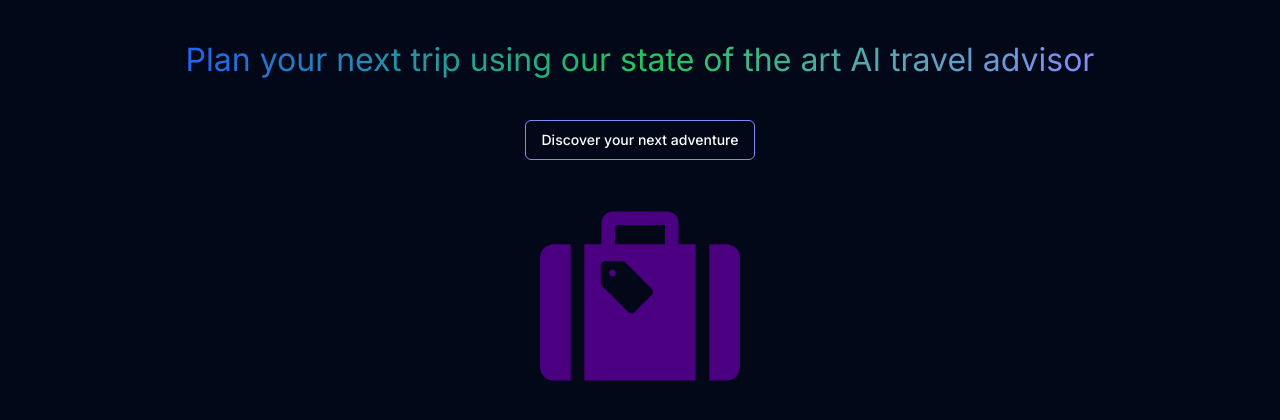
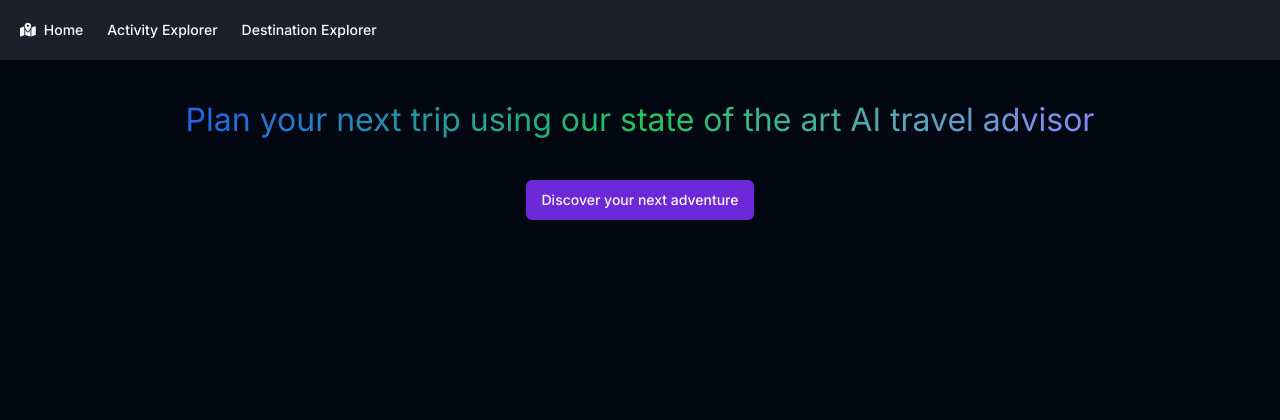
Before and after one commit to eric26009/travel-advisor-ai-frontend, a Next.js app in the folder tomatoegg/: page / in a window 1280 px wide. Shown: the top 420 px of the page. Built offline with nearby package versions, Linux system fonts and the light colour scheme.

Commit message:
routing updated and theme

```diff
--- a/tomatoegg/src/app/components/navbar.tsx
+++ b/tomatoegg/src/app/components/navbar.tsx
@@ -1,5 +1,44 @@
+"use client";
+
+import Link from "next/link";
 import React from "react";
+import { usePathname, useSearchParams } from "next/navigation";
 
 export default function Navbar() {
-  return <div>Navbar</div>;
+  const pathName = usePathname();
+  const params = useSearchParams();
+  const typeParam = params.get("type");
+  return (
+    <nav className="p-5 bg-white bg-opacity-10 flex-col gap-6 text-sm font-medium flex items-center sm:flex-col md:flex-row md:gap-5 lg:gap-6">
+      <Link
+        href="/"
+        className={`flex items-center gap-2 text-${
+          pathName === "/" ? "primary" : "muted"
+        }-foreground transition-colors hover:text-foreground`}
+      >
+        <i className="fa-solid fa-map-location-dot"></i>
+        Home
+      </Link>
+      <Link
+        href={{ pathname: "/explorer", query: { type: "activity" } }}
+        className={`text-${
+          pathName === "/explorer" && typeParam === "activity"
+            ? "primary"
+            : "muted"
+        }-foreground transition-colors hover:text-foreground`}
+      >
+        Activity Explorer
+      </Link>
+      <Link
+        href={{ pathname: "/explorer", query: { type: "destination" } }}
+        className={`text-${
+          pathName === "/explorer" && typeParam === "destination"
+            ? "primary"
+            : "muted"
+        }-foreground transition-colors hover:text-foreground`}
+      >
+        Destination Explorer
+      </Link>
+    </nav>
+  );
 }
--- a/tomatoegg/src/app/components/travelPlanner.tsx
+++ b/tomatoegg/src/app/components/travelPlanner.tsx
@@ -1,9 +1,11 @@
 "use client";
 import axios from "axios";
-import React, { useState } from "react";
+import React, { useEffect, useState } from "react";
 import { Spinner } from "./spinner/Spinner";
 import AirplaneImage from "./airplaneImage";
 import "./index.css";
+import { useRouter, useSearchParams } from "next/navigation";
+import Link from "next/link";
 
 const months = [
   "January",
@@ -27,7 +29,13 @@
 ];
 
 const TravelPlanner = () => {
-  const [selectKnownLocation, setSelectKnownLocation] = useState(true);
+  const params = useSearchParams();
+  const router = useRouter();
+  const paramType = params.get("type");
+
+  const [selectKnownLocation, setSelectKnownLocation] = useState(
+    paramType === "activity" ? true : false
+  );
   const [destination, setDestination] = useState("");
   const [startLocation, setStartLocation] = useState("");
   const [travelType, setTravelType] = useState("roadtrip");
@@ -38,13 +46,9 @@
   const [destinations, setDestinations] = useState([]);
   const [loading, setLoading] = useState(false);
 
-  const handleLocationClick = (value: boolean) => {
-    setSelectKnownLocation(value);
-    // setDestination("");
-    // setStartLocation("");
-    // setTravelType("");
-    // setMonth("");
-  };
+  useEffect(() => {
+    setSelectKnownLocation(paramType === "activity" ? true : false);
+  }, [paramType]);
 
   const submit = () => {
     setError("");
@@ -118,20 +122,24 @@
         <div className="flex flex-col w-full px-8">
           <div className="flex border-b">
             <div className="-mb-px mr-1 w-full">
-              <button
+              <Link
                 className={selectKnownLocation ? "tab-active" : "tab-inactive"}
-                onClick={() => handleLocationClick(true)}
+                href={{
+                  query: { type: "activity" },
+                }}
               >
                 Known Location
-              </button>
+              </Link>
             </div>
             <div className="-mb-px w-full">
-              <button
+              <Link
                 className={selectKnownLocation ? "tab-inactive" : "tab-active"}
-                onClick={() => handleLocationClick(false)}
+                href={{
+                  query: { type: "destination" },
+                }}
               >
                 Unknown Location
-              </button>
+              </Link>
             </div>
           </div>
           <div className="flex flex-wrap border-x border-black">
--- a/tomatoegg/src/app/globals.css
+++ b/tomatoegg/src/app/globals.css
@@ -5,24 +5,24 @@
 @layer base {
   :root {
     --background: 0 0% 100%;
-    --foreground: 222.2 84% 4.9%;
+    --foreground: 224 71.4% 4.1%;
     --card: 0 0% 100%;
-    --card-foreground: 222.2 84% 4.9%;
+    --card-foreground: 224 71.4% 4.1%;
     --popover: 0 0% 100%;
-    --popover-foreground: 222.2 84% 4.9%;
-    --primary: 222.2 47.4% 11.2%;
-    --primary-foreground: 210 40% 98%;
-    --secondary: 210 40% 96.1%;
-    --secondary-foreground: 222.2 47.4% 11.2%;
-    --muted: 210 40% 96.1%;
-    --muted-foreground: 215.4 16.3% 46.9%;
-    --accent: 210 40% 96.1%;
-    --accent-foreground: 222.2 47.4% 11.2%;
+    --popover-foreground: 224 71.4% 4.1%;
+    --primary: 262.1 83.3% 57.8%;
+    --primary-foreground: 210 20% 98%;
+    --secondary: 220 14.3% 95.9%;
+    --secondary-foreground: 220.9 39.3% 11%;
+    --muted: 220 14.3% 95.9%;
+    --muted-foreground: 220 8.9% 46.1%;
+    --accent: 220 14.3% 95.9%;
+    --accent-foreground: 220.9 39.3% 11%;
     --destructive: 0 84.2% 60.2%;
-    --destructive-foreground: 210 40% 98%;
-    --border: 214.3 31.8% 91.4%;
-    --input: 214.3 31.8% 91.4%;
-    --ring: 222.2 84% 4.9%;
+    --destructive-foreground: 210 20% 98%;
+    --border: 220 13% 91%;
+    --input: 220 13% 91%;
+    --ring: 262.1 83.3% 57.8%;
     --radius: 0.5rem;
     --chart-1: 12 76% 61%;
     --chart-2: 173 58% 39%;
@@ -32,25 +32,25 @@
   }
 
   .dark {
-    --background: 222.2 84% 4.9%;
-    --foreground: 210 40% 98%;
-    --card: 222.2 84% 4.9%;
-    --card-foreground: 210 40% 98%;
-    --popover: 222.2 84% 4.9%;
-    --popover-foreground: 210 40% 98%;
-    --primary: 210 40% 98%;
-    --primary-foreground: 222.2 47.4% 11.2%;
-    --secondary: 217.2 32.6% 17.5%;
-    --secondary-foreground: 210 40% 98%;
-    --muted: 217.2 32.6% 17.5%;
-    --muted-foreground: 215 20.2% 65.1%;
-    --accent: 217.2 32.6% 17.5%;
-    --accent-foreground: 210 40% 98%;
+    --background: 224 71.4% 4.1%;
+    --foreground: 210 20% 98%;
+    --card: 224 71.4% 4.1%;
+    --card-foreground: 210 20% 98%;
+    --popover: 224 71.4% 4.1%;
+    --popover-foreground: 210 20% 98%;
+    --primary: 263.4 70% 50.4%;
+    --primary-foreground: 210 20% 98%;
+    --secondary: 215 27.9% 16.9%;
+    --secondary-foreground: 210 20% 98%;
+    --muted: 215 27.9% 16.9%;
+    --muted-foreground: 217.9 10.6% 64.9%;
+    --accent: 215 27.9% 16.9%;
+    --accent-foreground: 210 20% 98%;
     --destructive: 0 62.8% 30.6%;
-    --destructive-foreground: 210 40% 98%;
-    --border: 217.2 32.6% 17.5%;
-    --input: 217.2 32.6% 17.5%;
-    --ring: 212.7 26.8% 83.9%;
+    --destructive-foreground: 210 20% 98%;
+    --border: 215 27.9% 16.9%;
+    --input: 215 27.9% 16.9%;
+    --ring: 263.4 70% 50.4%;
     --chart-1: 220 70% 50%;
     --chart-2: 160 60% 45%;
     --chart-3: 30 80% 55%;
--- a/tomatoegg/src/app/layout.tsx
+++ b/tomatoegg/src/app/layout.tsx
@@ -2,6 +2,7 @@
 import { Inter } from "next/font/google";
 import "./globals.css";
 import { Navbar, Footer } from "./components";
+import Script from "next/script";
 
 const inter = Inter({ subsets: ["latin"] });
 
@@ -17,8 +18,12 @@
 }>) {
   return (
     <html lang="en" className="dark">
+      <Script
+        src="https://kit.fontawesome.com/42d341f801.js"
+        crossOrigin="anonymous"
+      />
       <body className={inter.className}>
-        {/* <Navbar /> */}
+        <Navbar />
         {children}
         {/* <Footer /> */}
       </body>
--- a/tomatoegg/src/app/page.tsx
+++ b/tomatoegg/src/app/page.tsx
@@ -4,6 +4,7 @@
 import { Button } from "@/components/ui/button";
 import { useRouter } from "next/navigation";
 import SuitCase from "./components/suitCaseSvg";
+import Link from "next/link";
 
 export default function Home() {
   const router = useRouter();
@@ -14,16 +15,16 @@
           Plan your next trip using our state of the art AI travel advisor
         </h1>
 
-        <Button
-          onClick={() => router.push("/discover")}
-          variant="outline"
-          className="border-indigo-400"
-        >
-          Discover your next adventure
+        <Button asChild variant="default">
+          <Link
+            href={{
+              pathname: "/explorer",
+              query: { type: "activity" },
+            }}
+          >
+            Discover your next adventure
+          </Link>
         </Button>
-        <div className="mx-auto">
-          <SuitCase />
-        </div>
       </div>
     </main>
   );
```
Also changed, not shown: tomatoegg/src/app/explorer/page.tsx (renamed from tomatoegg/src/app/discover/page.tsx).
